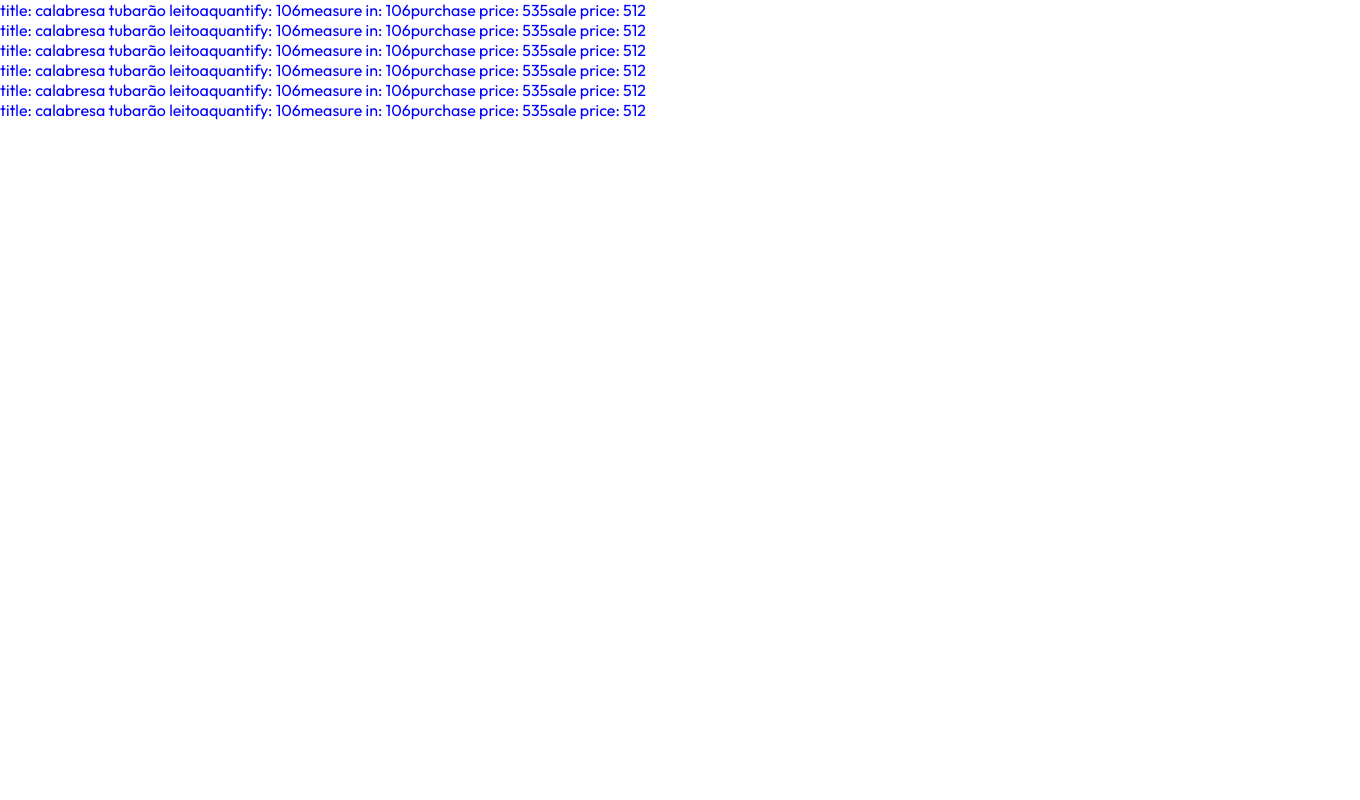
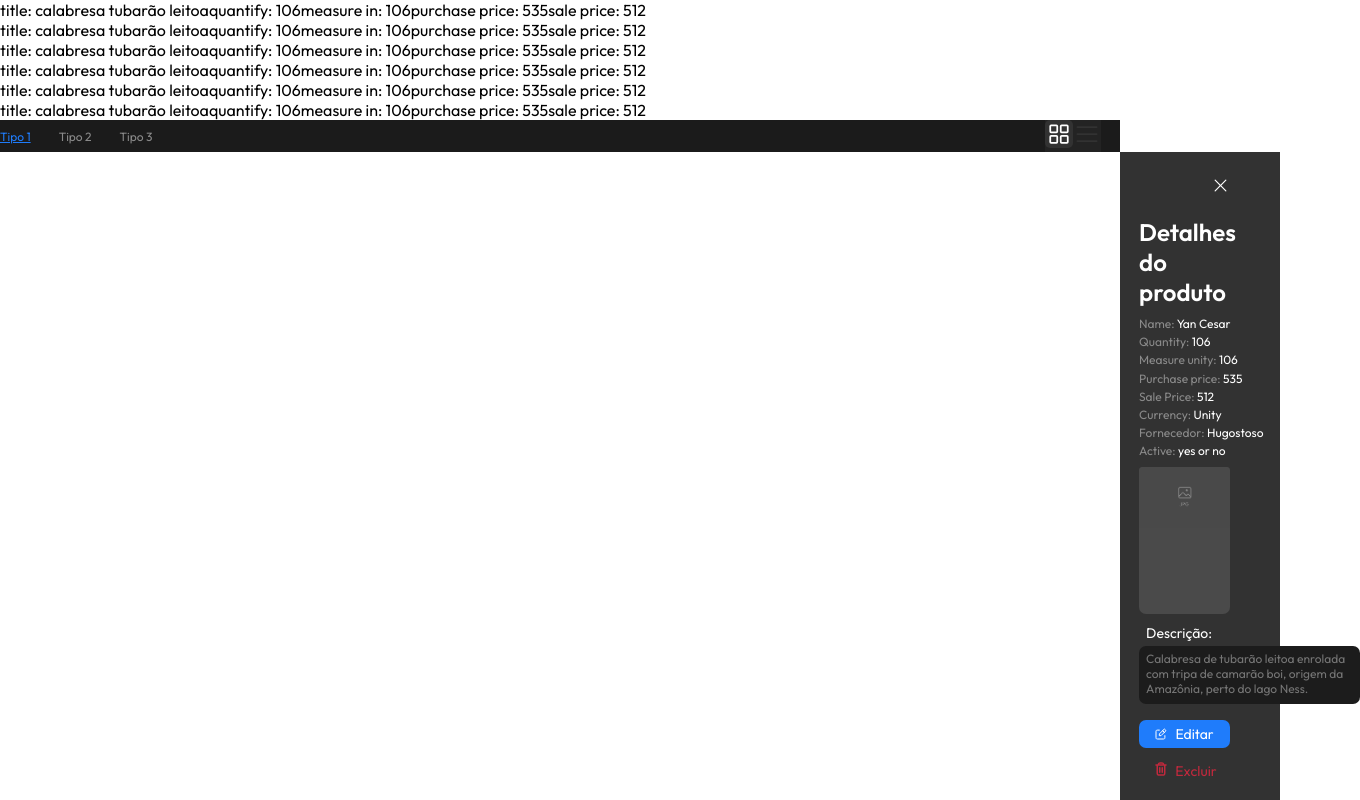
Before and after one commit to yeaaah-dev/yeah-stock, a React (Vite) app: page / in a window 1280 px wide. Shown: the top 800 px of the page, 1360 px wide, since content can reach past the window. Built offline with nearby package versions, Linux system fonts and the light colour scheme; data requests are answered from the project's data file.

Commit message:
feat: create component tab

```diff
--- /dev/null
+++ b/src/components/Input/index.jsx
@@ -0,0 +1,63 @@
+/* eslint-disable react/prop-types */
+import { useState } from 'react'
+import styles from '../../components/Input/input.module.css'
+import { List, SquaresFour } from '@phosphor-icons/react'
+
+const buttonType = {
+    typeOne: 'typeOne',
+    typeTwo: 'typeTwo',
+    typeThree: 'typeThree',
+}
+
+const iconType = {
+    columns: 'columns',
+    list: 'list',
+}
+
+export function Tab() {
+    const [typeSelected, setTypeSelected] = useState(buttonType.typeOne)
+    const [diplaySelected, setDisplaySelected] = useState(iconType.columns)
+
+    return (
+        <div className={styles['conteiner']}>
+            <div className={styles['tabs']}>
+                <button
+                    className={typeSelected === buttonType.typeOne ? styles['btn-active-style'] : styles['btn-not-active-style']}
+                    onClick={() => { setTypeSelected(buttonType.typeOne) }}
+                >Tipo 1
+                </button>
+                <button
+                    className={typeSelected === buttonType.typeTwo ? styles['btn-active-style'] : styles['btn-not-active-style']}
+                    onClick={() => { setTypeSelected(buttonType.typeTwo) }}
+                >Tipo 2
+                </button>
+                <button
+                    className={typeSelected === buttonType.typeThree ? styles['btn-active-style'] : styles['btn-not-active-style']}
+                    onClick={() => { setTypeSelected(buttonType.typeThree) }}
+                > Tipo 3
+                </button>
+                {/* <div>
+                     <Card>
+              </div>  */}
+                {/* <div>
+                       <Card>
+                </div> */}
+                {/* <div>
+                    <Card>
+                </div> */}
+                <div className={styles['nav-list']}>
+                    <SquaresFour
+                        className={diplaySelected === iconType.columns ? styles['icon-active'] : styles['icon-not-active']}
+                        onClick={() => { setDisplaySelected(iconType.columns) }}
+                        size={28}>
+                    </SquaresFour>
+                    <List
+                        className={diplaySelected === iconType.list ? styles['icon-active'] : styles['icon-not-active']}
+                        onClick={() => { setDisplaySelected(iconType.list) }}
+                        size={28}></List>
+                </div>
+            </div>
+
+        </div>
+    )
+}
--- /dev/null
+++ b/src/components/Input/input.module.css
@@ -0,0 +1,52 @@
+.tabs {
+    display: flex;
+    width: 70rem;
+    background-color: #1B1B1B;
+    gap: 1.75rem;
+
+}
+
+.btn-not-active-style {
+    display: flex;
+    align-items: center;
+    color: #8A8A8A;
+    background-color: transparent;
+    border: none;
+    cursor: pointer;
+
+    font-size: 0.75rem;
+    font-style: normal;
+    font-weight: 400;
+}
+
+.btn-active-style {
+    display: flex;
+    align-items: center;
+    color: #1F7CFB;
+    background-color: transparent;
+    text-decoration: underline;
+    border: none;
+    cursor: pointer;
+
+    font-size: 0.75rem;
+    font-style: normal;
+    font-weight: 400;
+}
+
+.nav-list {
+    margin-left: 54rem;
+    background-color: rgba(35, 35, 35, 1);
+}
+
+.icon-active {
+    color: #FFF;
+    background-color: rgba(50, 50, 50, 1);
+    border-radius: 5px;
+    cursor: pointer;
+
+}
+
+.icon-not-active {
+    color: rgba(50, 50, 50, 1);
+    cursor: pointer;
+}
--- a/src/components/ModalComponent/Modal.module.css
+++ b/src/components/ModalComponent/Modal.module.css
@@ -10,6 +10,7 @@ button {
 
     height: 100vh !important;
     max-width: 18.125rem;
+    margin-left: 70rem;
 
     background-color: #323232;
     font-family: 'Outfit', sans-serif;
--- a/src/pages/home/index.jsx
+++ b/src/pages/home/index.jsx
@@ -1,6 +1,8 @@
 import { useEffect, useState } from "react"
 import axios from "axios"
-import './style.css'
+import Modal from "../../components/ModalComponent/Modal"
+import { Tab } from "../../components/Input"
+
 
 
 function App() {
@@ -25,7 +27,12 @@ function App() {
           <span className="">sale price:  {product.salePrice}</span>
         </div>
       })}
-    </div>
+
+      <Tab></Tab>
+      <Modal
+        name="Yan Cesar"
+      ></Modal>
+    </div >
 
   )
 }
--- a/src/pages/home/style.css
+++ /dev/null
@@ -1,3 +0,0 @@
-.container-home {
-  color: blue;
-}
```
Also changed, not shown: src/components/ModalComponent/Modal.jsx (+7 -5 lines).
